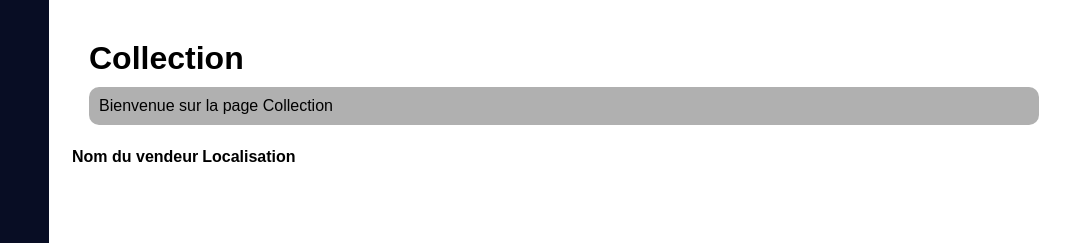
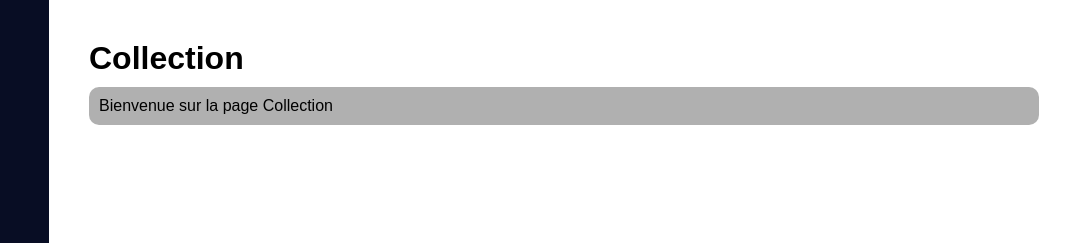
Before and after one commit to sh11zu/Tenjin-Software, a website: page HTML/collection.html in a window 1280 px wide. Shown: the top 243 px of the page, 201-1280 px from the left. Drawn offline with Linux system fonts and the light colour scheme; no server answers.

Commit message:
Remove test code from "Collection"

```diff
--- a/HTML/collection.html
+++ b/HTML/collection.html
@@ -94,17 +94,7 @@
             <div class="subtitle">Bienvenue sur la page Collection</div>
         </header>
         <main>
-            <table>
-                <thead>
-                    <tr>
-                        <th>Nom du vendeur</th>
-                        <th>Localisation</th>
-                    </tr>
-                </thead>
-                <tbody id="sellers-table-body">
-                    <!-- Les données des vendeurs seront insérées ici par JavaScript -->
-                </tbody>
-            </table>
+
         </main>
     </div>
     <script src="/STATIC/script.js"></script>
```
